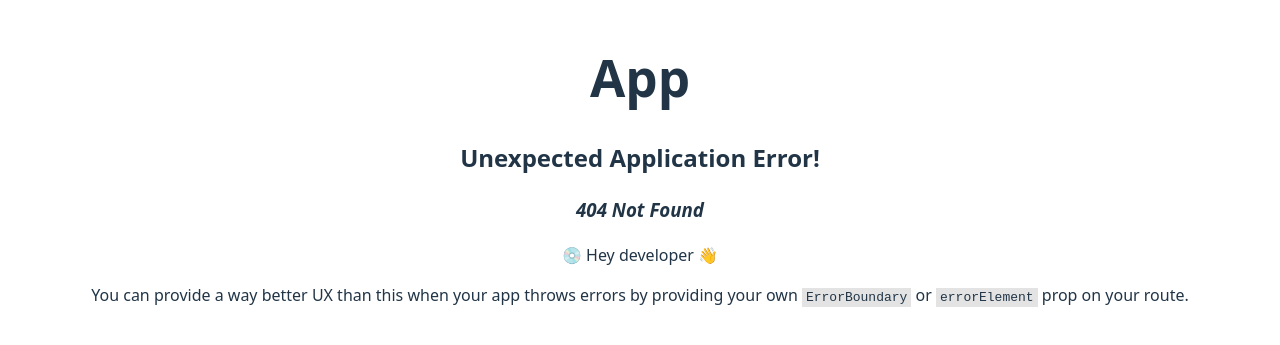
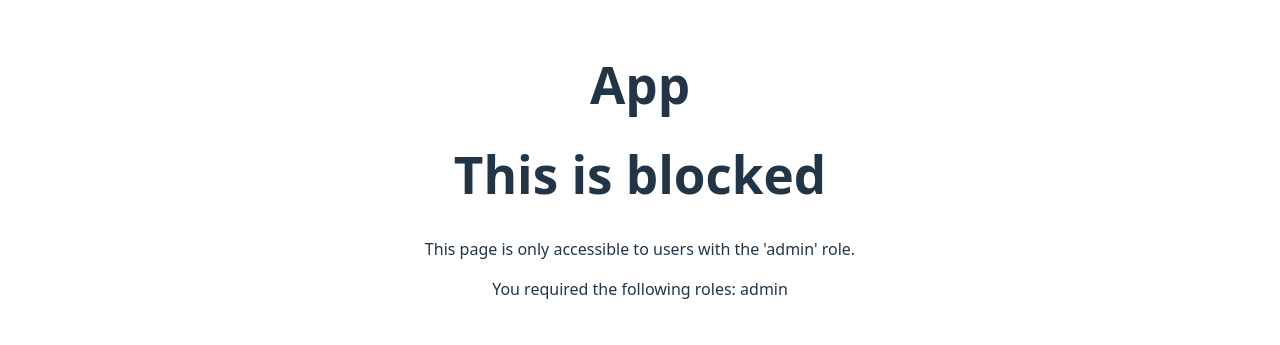
Before and after one commit to jackfrancisdalton/JWT-RBAC-Auth-Example, a React (Vite) app in the folder frontend/: page /admin in a window 1280 px wide. Before the commit this address had no page. Shown: the part 231-576 px from the top of the page. Built offline with nearby package versions, Linux system fonts and the light colour scheme.

Commit message:
feat: added admin page and blocked page, and change from redirect to blocked page

```diff
--- a/frontend/src/App.tsx
+++ b/frontend/src/App.tsx
@@ -23,8 +23,15 @@ function App() {
           <AuthenticatedPage />
         </ProtectedRoute>
       )
+    },
+    {
+      path: '/admin',
+      element: (
+        <ProtectedRoute requiredRoles={['admin']}>
+          <AuthenticatedPage />
+        </ProtectedRoute>
+      )
     }
-    // TODO: add admin only page later requiredPermissions={['admin']}
   ]);
 
   return (
--- a/frontend/src/auth/components/ProtectedRoute.tsx
+++ b/frontend/src/auth/components/ProtectedRoute.tsx
@@ -1,6 +1,6 @@
 import { PropsWithChildren } from 'react';
 import { Role, useAuth } from '../providers/AuthProvider';
-import { Navigate } from 'react-router-dom';
+import ThisIsBlockedPage from '../pages/ThisIsBlockedPage';
 
 type ProtectedRouteProps =  {
     requiredRoles: Role[];
@@ -15,8 +15,7 @@ const ProtectedRoute = ({ children, requiredRoles }: ProtectedRouteProps) => {
     }
 
     if (!user || !requiredRoles.every(role => user.roles.includes(role))) {
-        return <Navigate to="/" replace />;
-        // Note: you could return a "you cannot access this page" component depending on desired app behaviour
+        return <ThisIsBlockedPage requiredRoles={requiredRoles}></ThisIsBlockedPage>
     }
 
     return children;
--- /dev/null
+++ b/frontend/src/auth/pages/ThisIsBlockedPage.tsx
@@ -0,0 +1,11 @@
+import { Role } from "../providers/AuthProvider";
+
+export default function ThisIsBlockedPage({ requiredRoles }: { requiredRoles: Role[] }) {
+    return (
+        <div>
+            <h1>This is blocked</h1>
+            <p>This page is only accessible to users with the 'admin' role.</p>
+            <p>You required the following roles: {requiredRoles.join(',')}</p>
+        </div>
+    );
+}
```
Also changed, not shown: frontend/src/auth/pages/AdminPage.tsx (added, +8 -0 lines).
